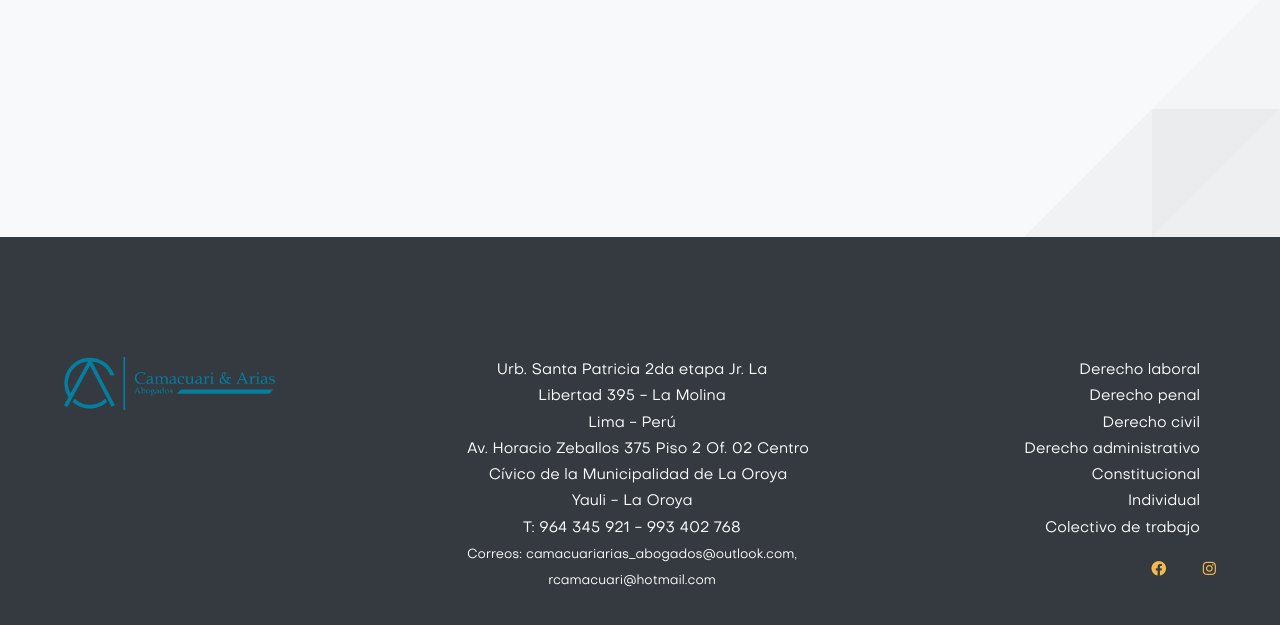
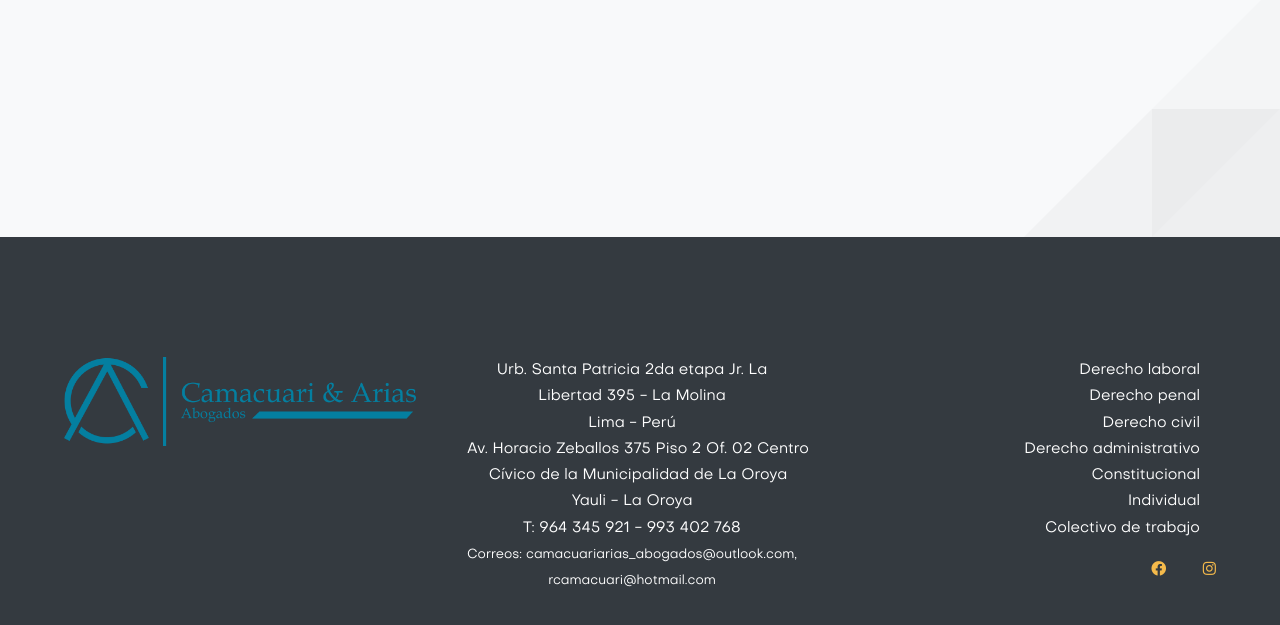
Before and after one commit to HenryIv4/camacuari-arias, a plain HTML site: page index.html in a window 1280 px wide. Shown: the part 2969-3594 px from the top of the page. Drawn offline with Linux system fonts and the light colour scheme; some packages are replaced by stand-ins of ours.

Commit message:
Update index.html

```diff
--- a/index.html
+++ b/index.html
@@ -439,7 +439,7 @@
           <div class="col-sm-4">
             <!-- Brand -->
               <a href="#" class="footer-brand text-white">
-                <img src="assets/ico/apple-touch-icon.png" width=60% class="ms-auto">
+                <img src="assets/ico/apple-touch-icon.png" width=100% class="ms-auto">
               </a>
           </div>
           <div class="col-sm-4">
```
